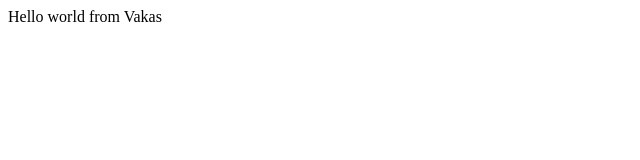
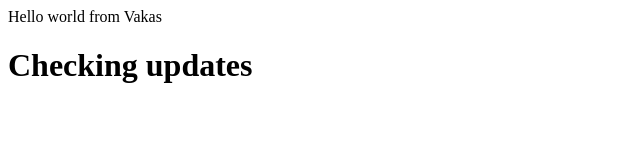
Before and after one commit to vakasgnabi/bootcamp2020, a plain HTML site: page index.html in a window 1280 px wide. Shown: the whole page, without its empty margins (0-640 px from the left). Drawn offline with Linux system fonts and the light colour scheme.

Commit message:
Update index.html

```diff
--- a/index.html
+++ b/index.html
@@ -9,5 +9,6 @@
     <div>
         Hello world from Vakas
     </div>
+    <h1>Checking updates</h1>
 </body>
 </html>
```
